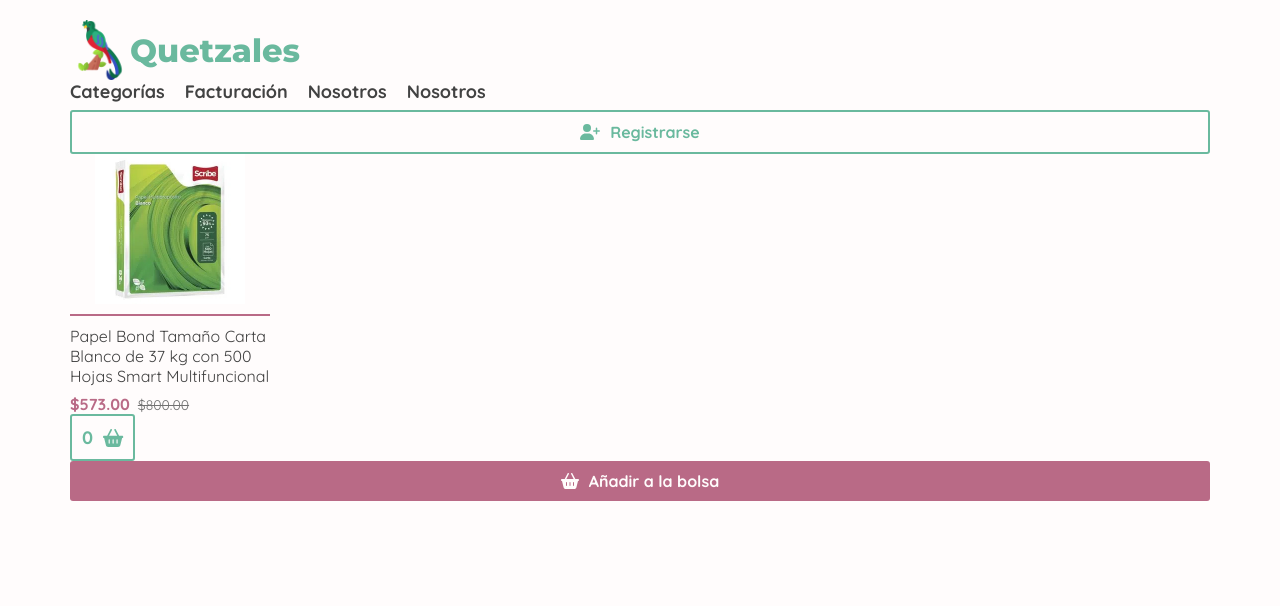
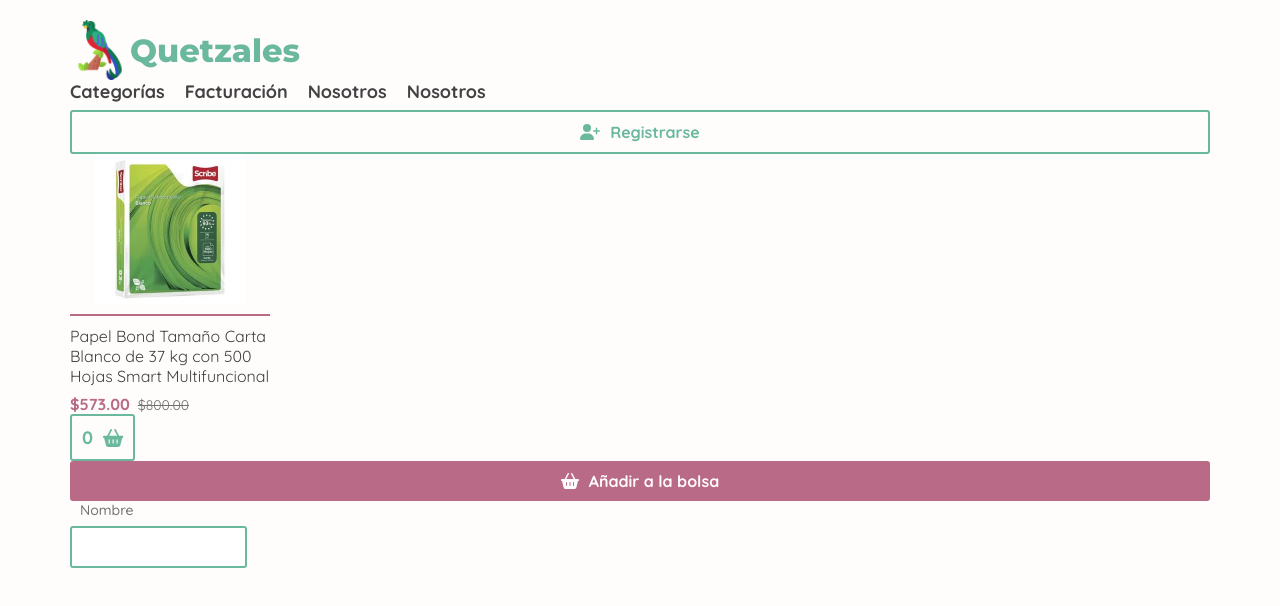
Before and after one commit to diegode-tsx/papeleria-quetzales, a React app: page /atoms in a window 1280 px wide. Shown: the top 606 px of the page. Built offline with nearby package versions, Linux system fonts and the light colour scheme.

Commit message:
Creación del componente input para los formularios

```diff
--- a/src/components/atoms/Button.jsx
+++ b/src/components/atoms/Button.jsx
@@ -1,19 +1,15 @@
 import React from "react";
-import propTypes from "prop-types";
 import { FontAwesomeIcon } from "@fortawesome/react-fontawesome";
 import "./Button.css";
 
 const Button = (props) => {
-   const { icon, text, style, size } = props;
+   const { icon, text, style, size, type } = props;
    return (
-      <button className={`Button ${style} ${size}`}>
+      <button className={`Button ${style} ${size}`} type={type}>
          <FontAwesomeIcon icon={["fas", icon]} />
          {text}
       </button>
    );
 };
 
-Button.propTypes = {
-
-}
 export default Button;
--- /dev/null
+++ b/src/components/atoms/Input.css
@@ -0,0 +1,37 @@
+.Input {
+   position: relative;
+   padding-top: 25px;
+}
+
+.Input-field {
+   padding: 10px;
+   border: 2px solid var(--primary);
+   border-radius: 3px;
+   outline: none;
+	color: var(--black);
+   transition: 0.3s ease all;
+   font-family: "Quicksand";
+   font-weight: 500;
+   font-size: 14px;
+}
+
+.Input-field:focus {
+   border-color: var(--zomp);
+   background: var(--primary);
+   color: var(--white);
+}
+
+.Input-field:focus + label {
+   background: var(--zomp);
+   color: var(--white);
+}
+
+.Input-label {
+   position: absolute;
+   top: 0;
+   left: 0;
+   padding: 0 10px;
+   border-radius: 3px;
+   color: var(--gray);
+   transition: 0.3s ease all;
+}
--- /dev/null
+++ b/src/components/atoms/Input.jsx
@@ -0,0 +1,14 @@
+import React from 'react';
+import './Input.css'
+
+const Input = (props) => {
+	const {type, text} = props;
+	return (
+		<div className="Input">
+			<input type={type} name="" id="" className='Input-field txt-secondary-bold'/>
+			<label htmlFor="" className='Input-label txt-secondary-bold'>{text}</label>
+		</div>
+	);
+};
+
+export default Input;
--- a/src/pages/Atoms.jsx
+++ b/src/pages/Atoms.jsx
@@ -5,6 +5,7 @@
 import CardProductInfo from "@atoms/CardProductInfo";
 import BagButton from "@atoms/BagButton";
 import AddToBagButton from "@atoms/AddToBagButton";
+import Input from "@atoms/Input";
 
 const Atoms = () => {
    return (
@@ -20,6 +21,7 @@
          <CardProductInfo theme="cinnamon" />
          <BagButton />
          <AddToBagButton theme="cinnamon" />
+         <Input type="text" text="Nombre" />
       </div>
    );
 };
```
